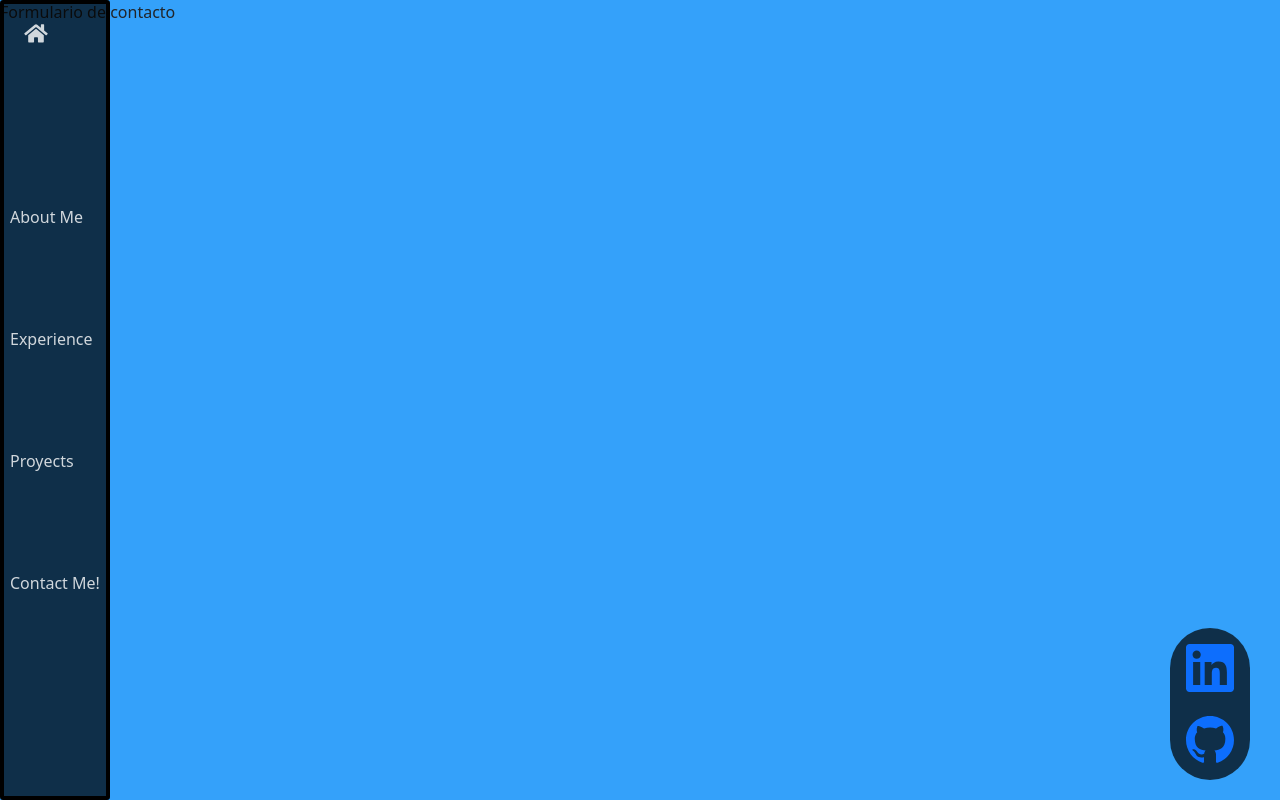
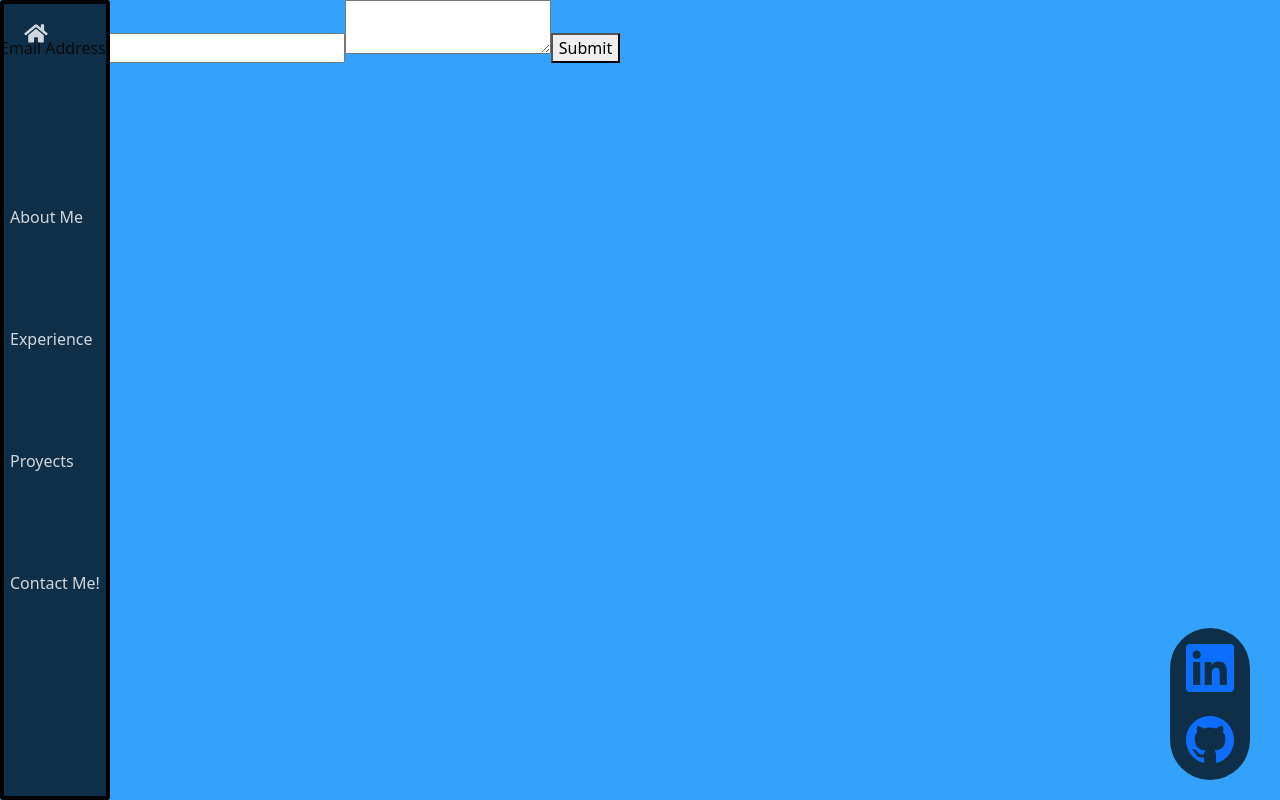
Before and after one commit to San896/Portfolio, a React (Create React App) app: page /contact in a window 1280 px wide. Built offline with nearby package versions, Linux system fonts and the light colour scheme.

Commit message:
oleoleola

```diff
--- a/package.json
+++ b/package.json
@@ -3,6 +3,7 @@
   "version": "0.1.0",
   "private": true,
   "dependencies": {
+    "@formspree/react": "^2.4.1",
     "@testing-library/jest-dom": "^5.16.5",
     "@testing-library/react": "^13.4.0",
     "@testing-library/user-event": "^13.5.0",
--- a/src/components/Contact.jsx
+++ b/src/components/Contact.jsx
@@ -1,11 +1,40 @@
-import React from 'react';
+import React from "react";
+import { useForm, ValidationError } from '@formspree/react';
 
 function Contact() {
+    const [state, handleSubmit] = useForm("xjvdbwpo");
+    if (state.succeeded) {
+        return <p>Thanks, i will contatc you briefly</p>;
+    }
     return (
-        <div>
-            <p>Formulario de contacto</p>
-        </div>
+        <form onSubmit={handleSubmit}>
+        <label htmlFor="email">
+          Email Address
+        </label>
+        <input
+          id="email"
+          type="email"
+          name="email"
+        />
+        <ValidationError
+          prefix="Email"
+          field="email"
+          errors={state.errors}
+        />
+        <textarea
+          id="message"
+          name="message"
+        />
+        <ValidationError
+          prefix="Message"
+          field="message"
+          errors={state.errors}
+        />
+        <button type="submit" disabled={state.submitting}>
+          Submit
+        </button>
+      </form>
     );
-}
+  }
 
 export default Contact;
```
